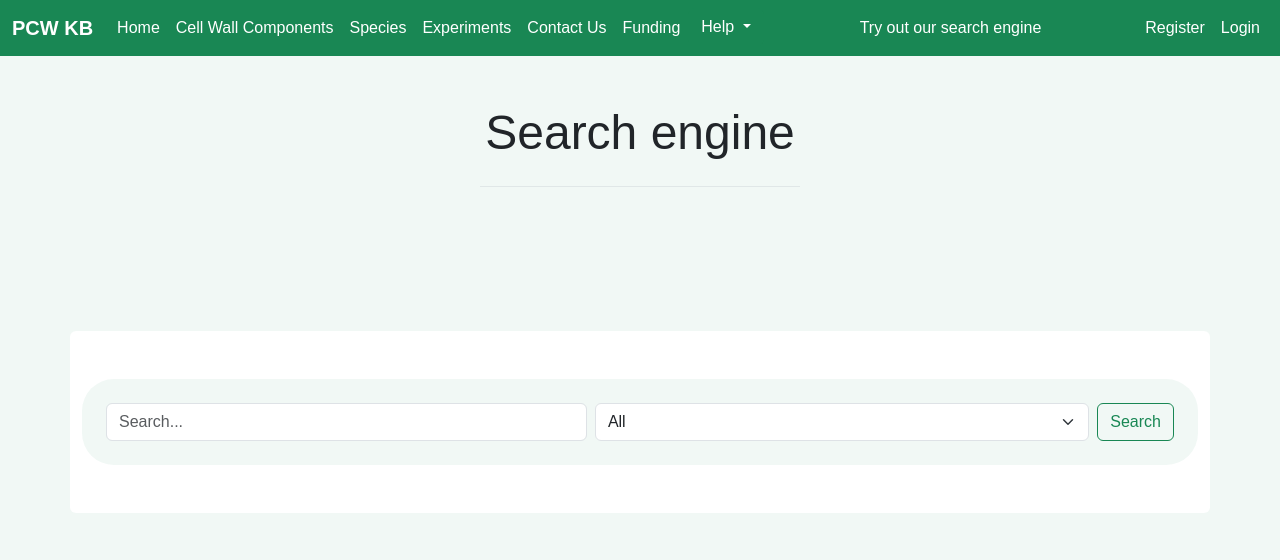
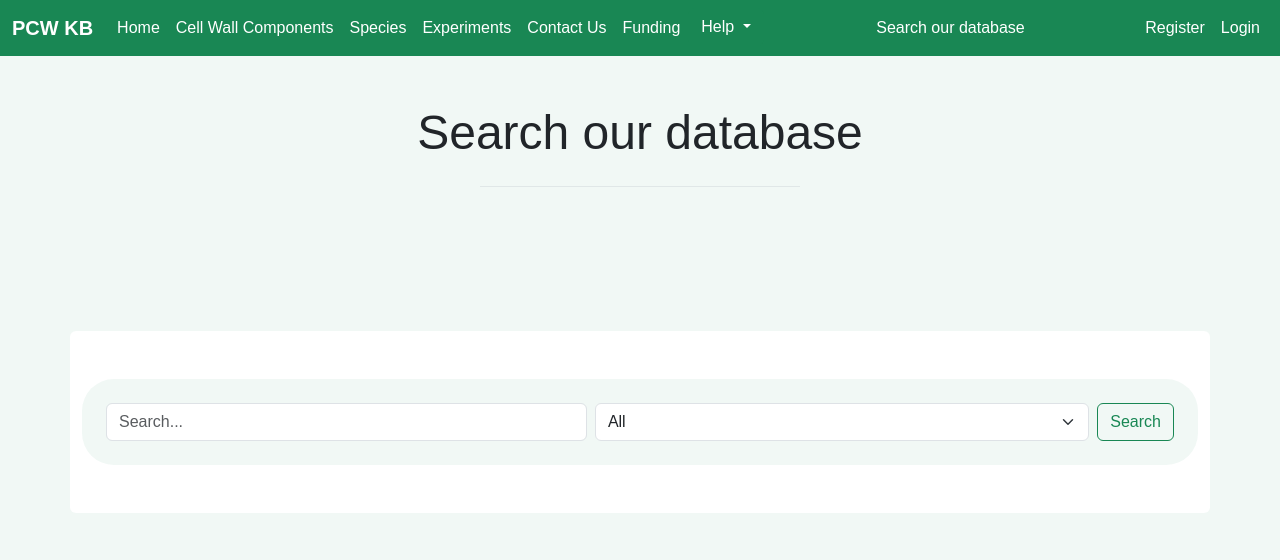
Before and after one commit to labbces/pcwkb, a Django app: template pcwkb/pcwkb_core/templates/search/search_results.html in a window 1280 px wide. Shown: the top 560 px of the page. Run offline with Django 3.2, Linux system fonts and the light colour scheme; the template is opened without the code that fills it, so the values that code supplies are empty; some libraries are stand-ins or nearby versions.

Commit message:
search engine name update

```diff
--- a/pcwkb/pcwkb_core/templates/base.html
+++ b/pcwkb/pcwkb_core/templates/base.html
@@ -57,7 +57,7 @@
         </ul>
         <ul class="navbar-nav me-auto mb-2 mb-lg-0">
           <li class="nav-item">
-            <a class="nav-link text-white btn btn-success" href="{% url 'search_engine' %}">Try out our search engine</a>
+            <a class="nav-link text-white btn btn-success" href="{% url 'search_engine' %}">Search our database</a>
           </li>
         </ul>
 
--- a/pcwkb/pcwkb_core/templates/search/search_results.html
+++ b/pcwkb/pcwkb_core/templates/search/search_results.html
@@ -6,7 +6,7 @@
     <div class="container">
         <div class="row justify-content-md-center">
             <div class="col-12 col-md-10 col-lg-8 col-xl-7 col-xxl-6">
-                <h2 class="mb-4 display-5 text-center">Search engine</h2>
+                <h2 class="mb-4 display-5 text-center">Search our database</h2>
                 <hr class="w-50 mx-auto mb-5 mb-xl-9 border-dark-subtle">
             </div>
         </div>
```
